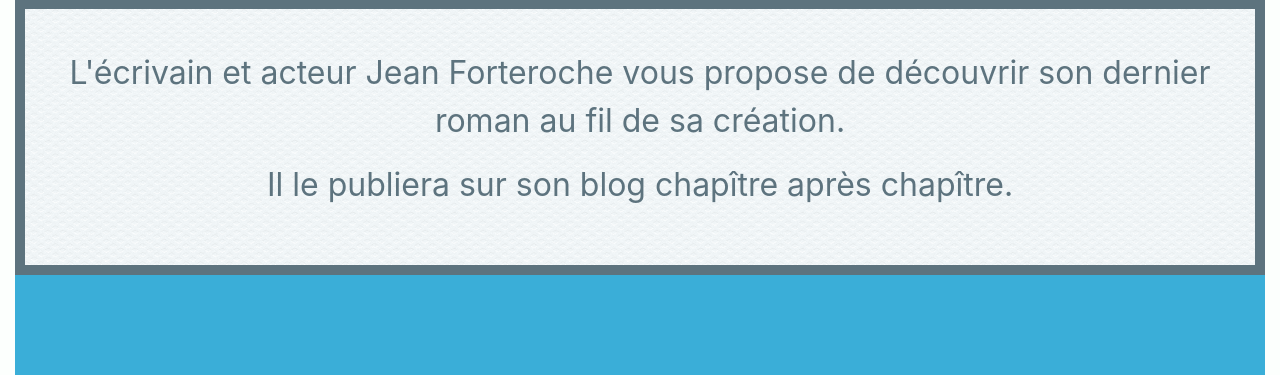
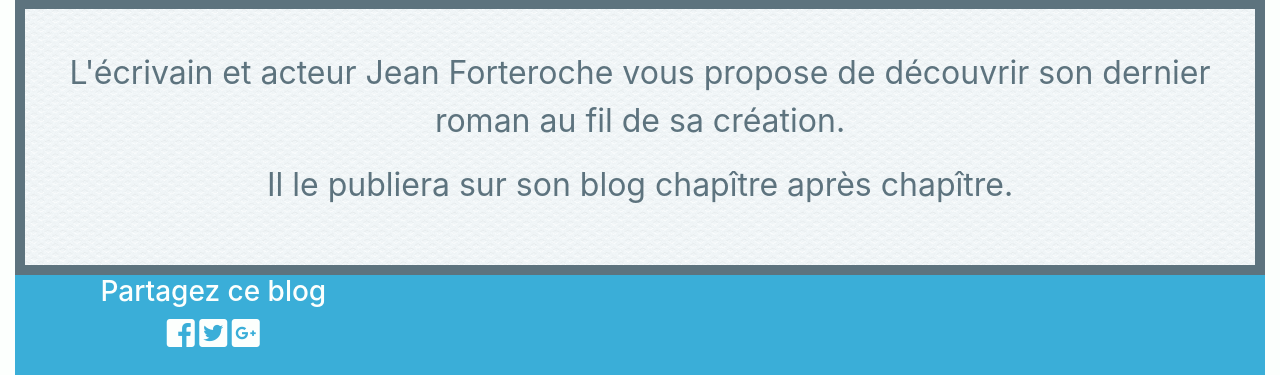
Before and after one commit to 0barty0/projet_4, a PHP site: page / in a window 1280 px wide. Shown: the part 655-1030 px from the top of the page. Run offline with PHP 8.4, Linux system fonts and the light colour scheme; some libraries are stand-ins or nearby versions.

Commit message:
Add social btn

```diff
--- a/public/css/style.css
+++ b/public/css/style.css
@@ -28,6 +28,10 @@ body {
 footer {
   height: 100px;
   background-color: #3aaed8;
+  color: #fcfffd;
+}
+#social {
+  text-align: center;
 }
 /***** Home page *****/
 h1 {
--- a/public/css/style.less
+++ b/public/css/style.less
@@ -43,6 +43,15 @@ body {
 footer {
   height: 100px;
   background-color: @blue;
+  color: @white;
+}
+
+#social {
+  text-align: center;
+}
+
+#social_btn {
+
 }
 
 /***** Home page *****/
--- a/view/frontend/template.php
+++ b/view/frontend/template.php
@@ -53,7 +53,20 @@ if (isset($_SESSION['message'])) {
 <?= $content ?>
  </section>
 <footer>
-
+  <div class="row">
+    <div class="col-sm-4">
+      <div id="social">
+        <h3>Partagez ce blog</h3>
+        <div id="social_btn">
+          <i class="fab fa-2x fa-facebook-square"></i>
+          <i class="fab fa-2x fa-twitter-square"></i>
+          <i class="fab fa-2x fa-google-plus-square"></i>
+        </div>
+      </div>
+    </div>
+    <div class="col-sm-4"></div>
+    <div class="col-sm-4"></div>
+  </div>
 </footer>
 </div>
   <script src="https://code.jquery.com/jquery-3.3.1.slim.min.js" integrity="sha384-q8i/X+965DzO0rT7abK41JStQIAqVgRVzpbzo5smXKp4YfRvH+8abtTE1Pi6jizo" crossorigin="anonymous"></script>
```
